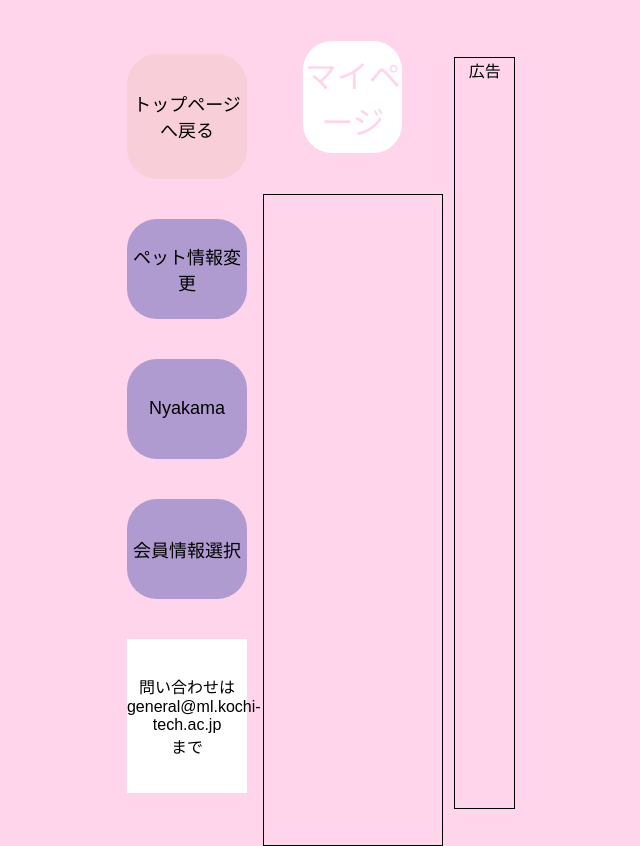
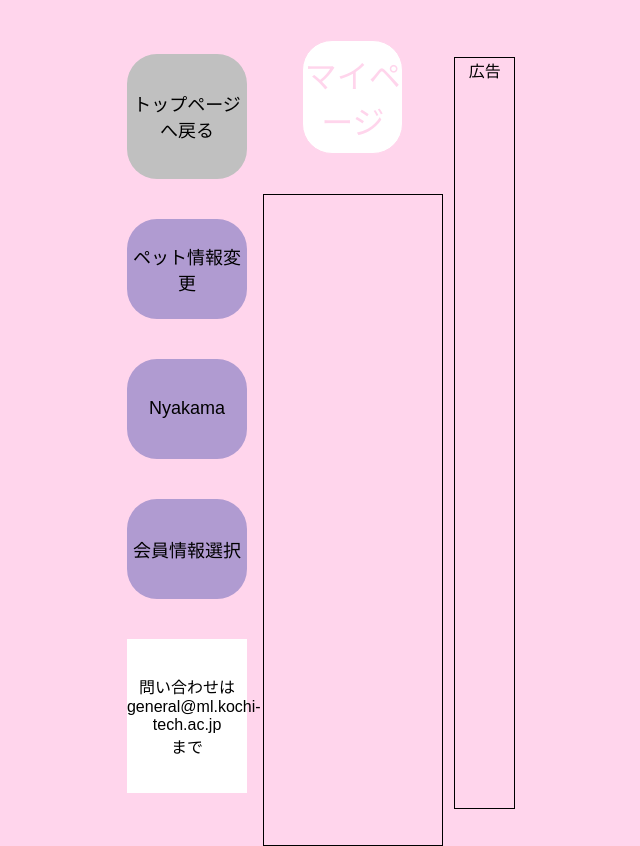
Before and after one commit to pyo216/Neozero_Front, a React (Create React App) app in the folder soft/: page /mypage in a window 1280 px wide. In both pictures the pointer is over the button "トップページへ戻る". Shown: the whole page, without its empty margins (321-961 px from the left). Built offline with nearby package versions, Linux system fonts and the light colour scheme.

Commit message:
マイページ

```diff
--- a/soft/src/mypage/mypage.module.css
+++ b/soft/src/mypage/mypage.module.css
@@ -28,7 +28,7 @@
 }
 
 .topButton:hover {
-    background: #f8cfd9; /* 背景色 */
+    background: #c0c0c0; /* 背景色 */
 }
 
 .petButton, .nyakamaButton, .memberButton {
```
